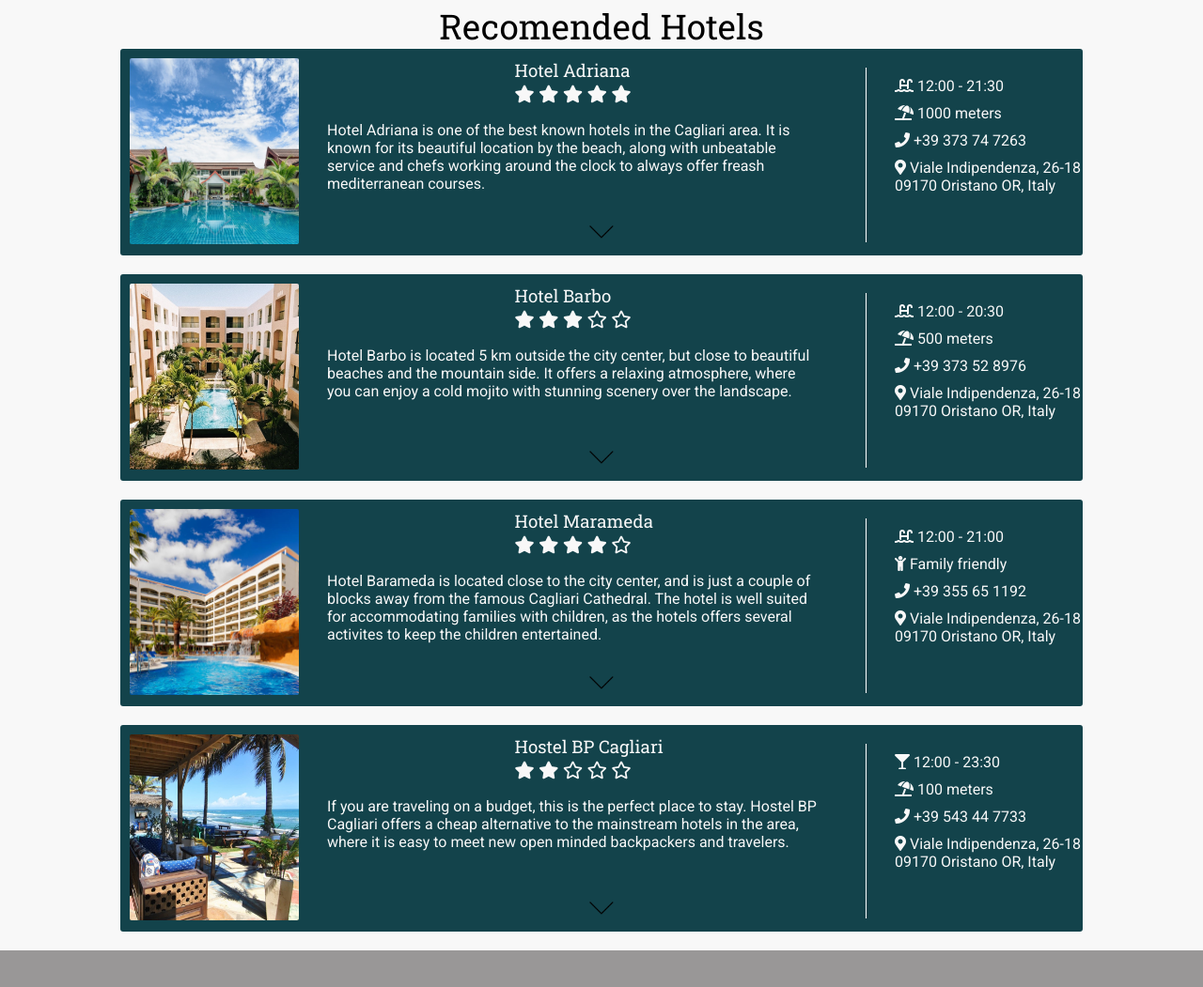
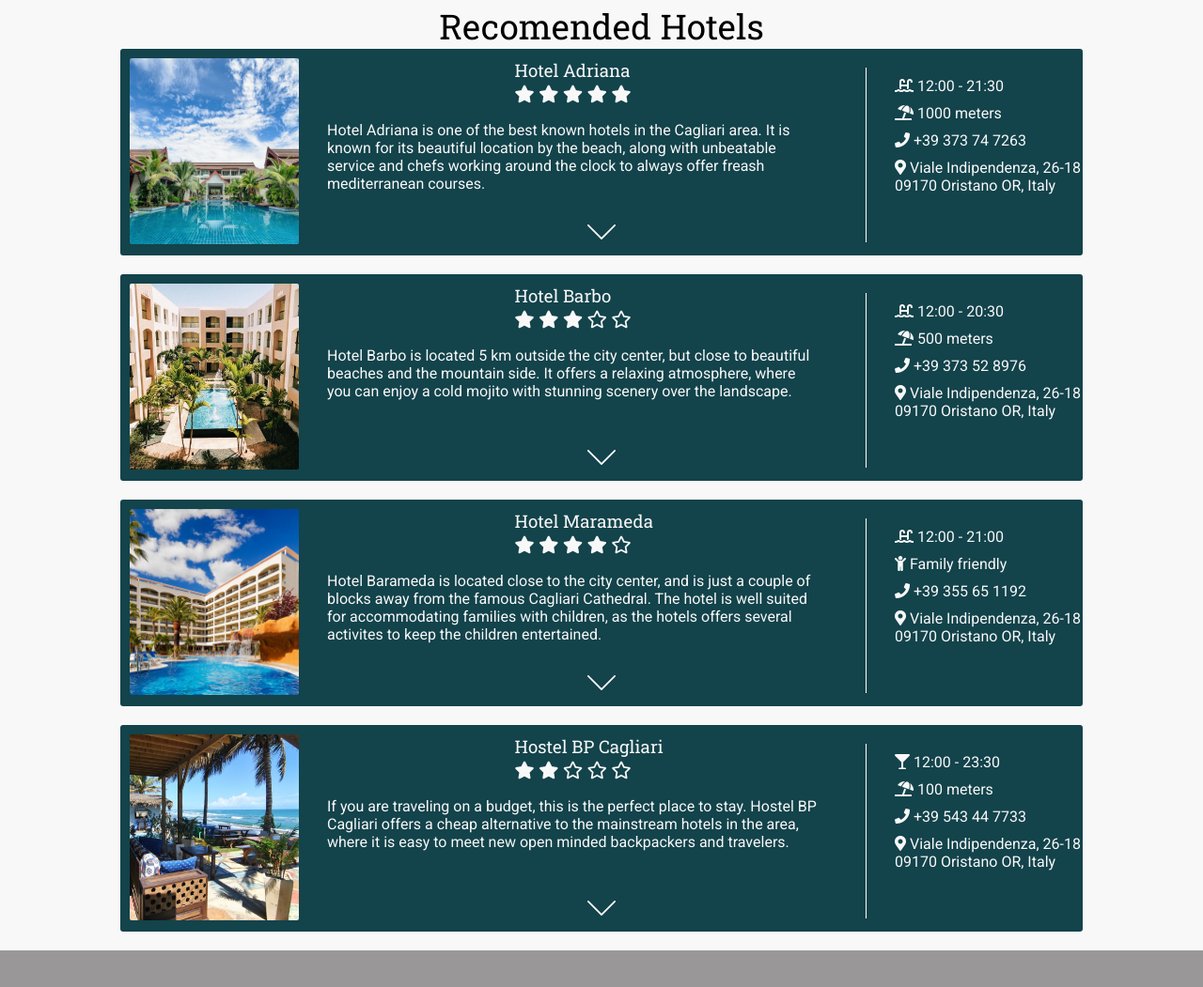
Before and after one commit to simenkjernlie/Webteknologi-Prosjekt, a plain HTML site: page src/WebPages/Hotels.html in a window 1280 px wide. Shown: the part 121-1172 px from the top of the page at 94% size. Drawn offline with Linux system fonts and the light colour scheme.

Commit message:
hotels arrows

```diff
--- a/src/WebPages/Hotels.html
+++ b/src/WebPages/Hotels.html
@@ -71,7 +71,7 @@
 
 
 
-        <img class="expander" id="img_ut1" src="../img/hotelbilder/expand-arrow.png" alt="expander" onclick="utvidelse('utvidelse1', 'img_ut1', 'linje1')">
+        <img class="expander" id="img_ut1" src="../img/arrow-down.svg" alt="expander" onclick="utvidelse('utvidelse1', 'img_ut1', 'linje1')">
     </div>
     <div class="utivdelse" id="utvidelse1">
 
@@ -196,7 +196,7 @@
 
 
 
-        <img class="expander" id="img_ut2" src="../img/hotelbilder/expand-arrow.png" alt="expander" onclick="utvidelse('utvidelse2', 'img_ut2', 'linje2')">
+        <img class="expander" id="img_ut2" src="../img/arrow-down.svg" alt="expander" onclick="utvidelse('utvidelse2', 'img_ut2', 'linje2')">
     </div>
     <div class="utivdelse" id="utvidelse2">
 
@@ -319,7 +319,7 @@
 
 
 
-        <img class="expander" id="img_ut3" src="../img/hotelbilder/expand-arrow.png" alt="expander" onclick="utvidelse('utvidelse3', 'img_ut3', 'linje3')">
+        <img class="expander" id="img_ut3" src="../img/arrow-down.svg" alt="expander" onclick="utvidelse('utvidelse3', 'img_ut3', 'linje3')">
     </div>
     <div class="utivdelse" id="utvidelse3">
 
@@ -446,7 +446,7 @@
 
 
 
-        <img class="expander" id="img_ut4" src="../img/hotelbilder/expand-arrow.png" alt="expander" onclick="utvidelse('utvidelse4', 'img_ut4', 'linje4')">
+        <img class="expander" id="img_ut4" src="../img/arrow-down.svg" alt="expander" onclick="utvidelse('utvidelse4', 'img_ut4', 'linje4')">
     </div>
     <div class="utivdelse" id="utvidelse4">
 
```
